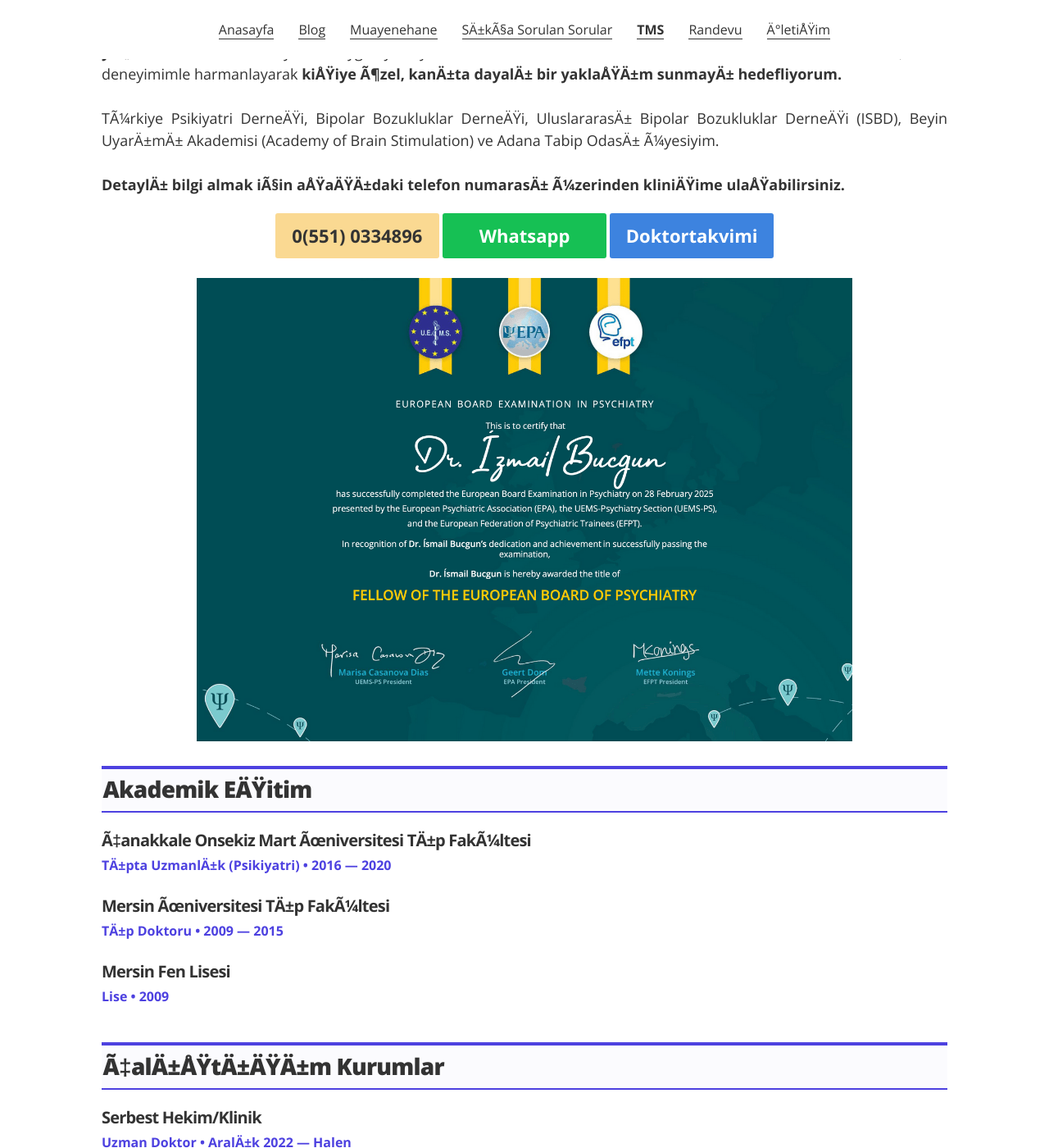
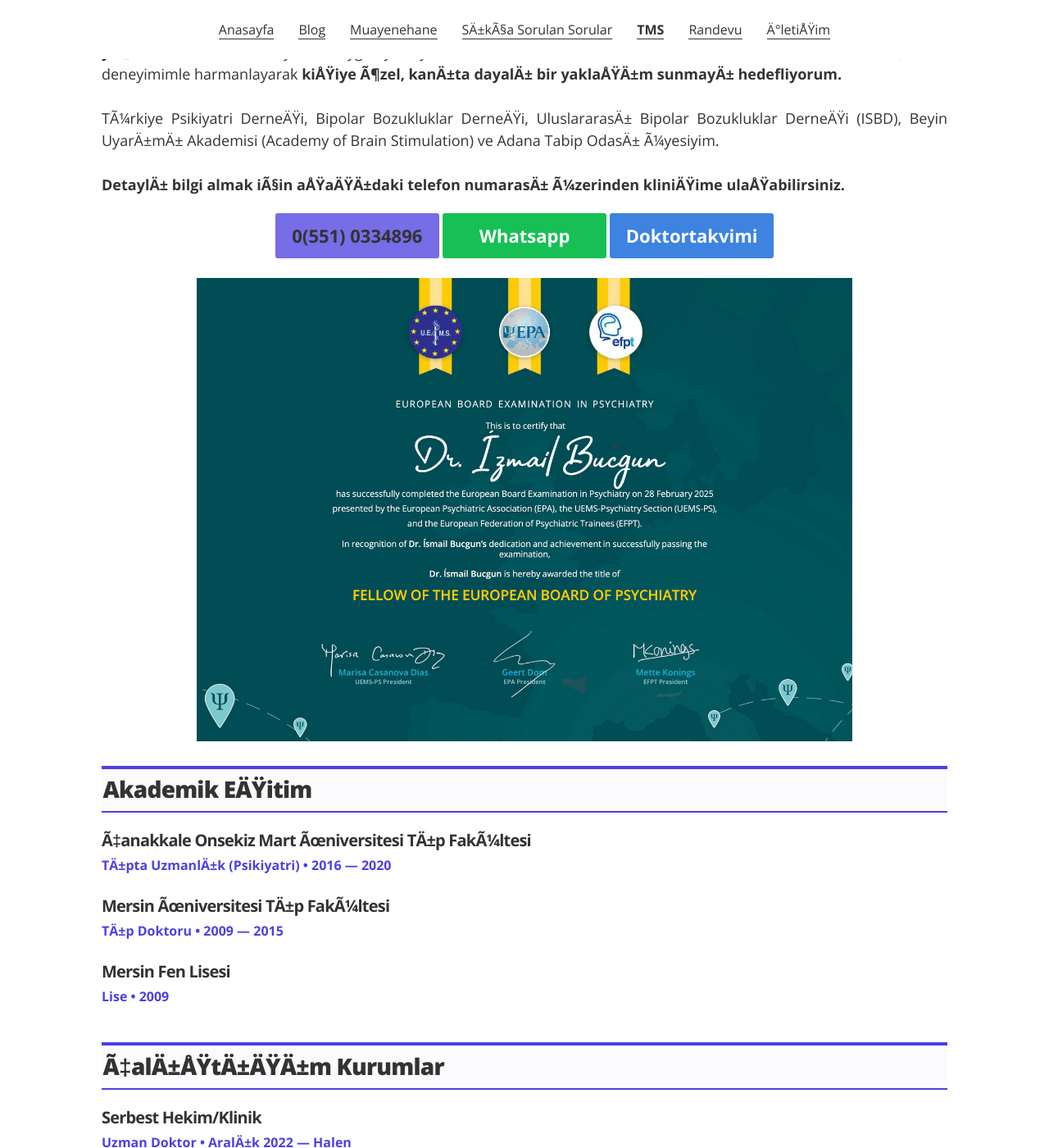
Before and after one commit to ibucgun/ibucgun.github.io, a Jekyll site: the page built from index.html, in a window 1280 px wide and 1400 px high, scrolled down 720 px. Shown: the whole window at 82% size. Built offline with Jekyll 4.4.1, drawn with Linux system fonts in a browser that asks for light colours.

Commit message:
Update _resume.scss

```diff
--- a/_sass/_resume.scss
+++ b/_sass/_resume.scss
@@ -111,7 +111,7 @@
 
 .contact-button {
   @include border-radius(3px);
-  background-color: #FAD992;
+  background-color: #766de7;
   text-decoration: none;
   text-align: center;
   display: inline-block;
@@ -124,8 +124,8 @@
   @include transition(all .2s ease);
 
   &:hover {
-    background-color: #F5B428;
-    color: #333;
+    background-color: #4d41e0;
+    color: #fff;
   }
 
   &.not-looking { width: 400px; }
```
